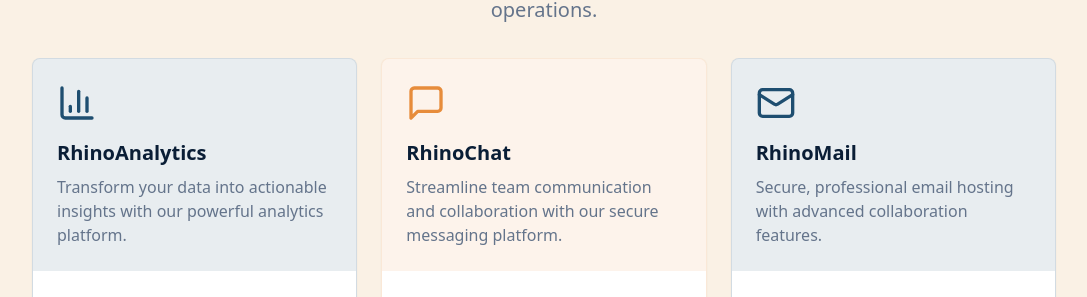
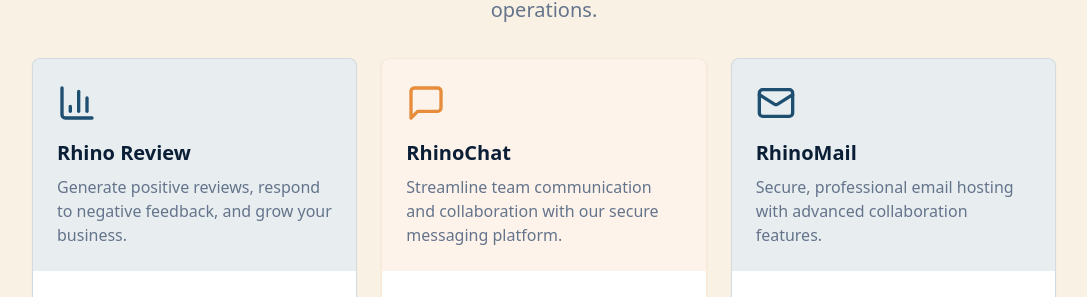
Before and after one commit to Rhino-softech/Rhino-soft, a Next.js app: page / in a window 1280 px wide. Shown: the part 948-1245 px from the top of the page, without its empty margins (96-1183 px from the left). Built offline with nearby package versions, Linux system fonts and the light colour scheme.

Commit message:
Update products-section.tsx

```diff
--- a/components/products-section.tsx
+++ b/components/products-section.tsx
@@ -11,9 +11,9 @@ export function ProductsSection() {
         <CardContent className="p-0">
           <div className="bg-teal/10 p-6">
             <BarChart3 className="h-10 w-10 text-teal mb-4" />
-            <h3 className="text-xl font-bold text-navy">RhinoAnalytics</h3>
+            <h3 className="text-xl font-bold text-navy">Rhino Review</h3>
             <p className="text-slate-500 mt-2">
-              Transform your data into actionable insights with our powerful analytics platform.
+              Generate positive reviews, respond to negative feedback, and grow your business.
             </p>
           </div>
           <div className="p-6">
```
